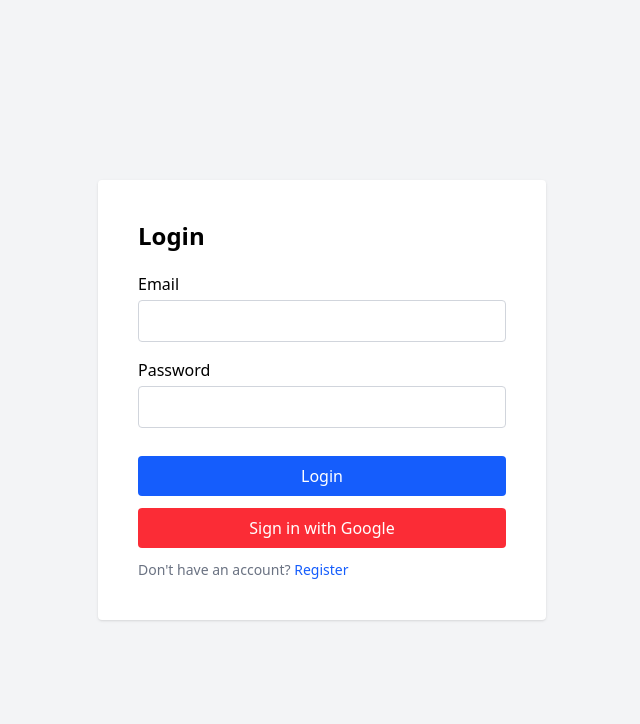
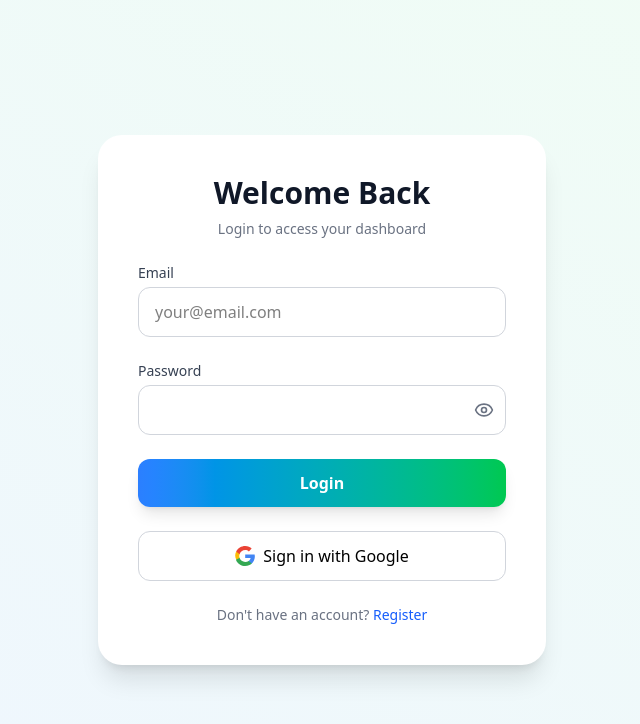
Before and after one commit to lemon-19/finance-app, a React (Vite) app: page /login in a window 1280 px wide. Shown: the top 724 px of the page, without its empty margins (318-958 px from the left). Built offline with nearby package versions, Linux system fonts and the light colour scheme; no server answers.

Commit message:
Added design in login page

```diff
--- a/src/pages/auth/Login.jsx
+++ b/src/pages/auth/Login.jsx
@@ -1,6 +1,5 @@
 import { useState } from "react";
-import Input from "../../components/ui/Input";
-import Button from "../../components/ui/Button";
+import { Eye, EyeOff } from "lucide-react"; // <-- import icons
 import { loginUser, signInWithGoogle } from "../../api/auth";
 import { useNavigate } from "react-router-dom";
 import { getFirestore, doc, getDoc, setDoc } from "firebase/firestore";
@@ -16,8 +15,9 @@ export default function Login() {
 
   const [email, setEmail] = useState("");
   const [password, setPassword] = useState("");
+  const [loading, setLoading] = useState(false);
+  const [showPassword, setShowPassword] = useState(false); // <-- toggle state
 
-  // Default categories for new users
   const setupDefaultCategories = async (uid) => {
     const defaultExpenses = ["Snacks", "Transport", "Grocery", "Entertainment"];
     const defaultBills = ["Subscription", "Utilities", "Mobile/Telecom", "Loan"];
@@ -29,32 +29,32 @@ export default function Login() {
   };
 
   const handleLogin = async () => {
+    setLoading(true);
     try {
       const user = await loginUser(email, password);
       setUser(user);
       navigate("/");
     } catch (err) {
       alert(err.message);
+    } finally {
+      setLoading(false);
     }
   };
 
   const handleGoogleSignIn = async () => {
+    setLoading(true);
     try {
       const user = await signInWithGoogle();
-
-      // Check if user exists in Firestore
       const userRef = doc(db, "users", user.uid);
       const userSnap = await getDoc(userRef);
 
       if (!userSnap.exists()) {
-        // New user: create Firestore document and default categories
         await setDoc(userRef, {
           uid: user.uid,
           name: user.displayName,
           email: user.email,
           createdAt: new Date(),
         });
-
         await setupDefaultCategories(user.uid);
       }
 
@@ -63,28 +63,84 @@ export default function Login() {
     } catch (err) {
       console.error(err);
       alert(err.message);
+    } finally {
+      setLoading(false);
     }
   };
 
   return (
-    <div className="flex items-center justify-center min-h-screen bg-gray-100">
-      <div className="bg-white p-10 rounded shadow w-full max-w-md">
-        <h2 className="text-2xl font-bold mb-5">Login</h2>
+    <div className="flex items-center justify-center min-h-screen bg-gradient-to-tr from-blue-50 to-green-50 p-4">
+      <div className="bg-white rounded-3xl shadow-xl w-full max-w-md p-8 sm:p-10 flex flex-col gap-6">
+        <div className="text-center">
+          <h2 className="text-3xl font-bold text-gray-900 mb-2">Welcome Back</h2>
+          <p className="text-gray-500 text-sm">Login to access your dashboard</p>
+        </div>
 
-        <Input label="Email" type="email" value={email} onChange={(e) => setEmail(e.target.value)} />
-        <Input label="Password" type="password" value={password} onChange={(e) => setPassword(e.target.value)} />
+        {/* Email Input */}
+        <div className="flex flex-col gap-1">
+          <label className="text-gray-700 font-medium text-sm">Email</label>
+          <input
+            type="email"
+            value={email}
+            onChange={(e) => setEmail(e.target.value)}
+            placeholder="your@email.com"
+            className="w-full px-4 py-3 border border-gray-300 rounded-xl focus:ring-2 focus:ring-blue-500 focus:border-transparent transition"
+          />
+        </div>
 
-        <Button onClick={handleLogin} className="w-full mt-3">Login</Button>
+{/* Password Input with Eye Toggle */}
+<div className="flex flex-col gap-1 relative">
+  <label className="text-gray-700 font-medium text-sm">Password</label>
+  <div className="relative">
+    <input
+      type={showPassword ? "text" : "password"}
+      value={password}
+      onChange={(e) => setPassword(e.target.value)}
+      className="w-full px-4 py-3 border border-gray-300 rounded-xl focus:ring-2 focus:ring-blue-500 focus:border-transparent transition pr-12"
+    />
+    <button
+      type="button"
+      onClick={() => setShowPassword(!showPassword)}
+      className="absolute inset-y-0 right-3 flex items-center justify-center text-gray-500 hover:text-gray-700"
+    >
+      {showPassword ? <EyeOff size={20} /> : <Eye size={20} />}
+    </button>
+  </div>
+</div>
 
-        <Button
+
+        {/* Login Button */}
+        <button
+          onClick={handleLogin}
+          disabled={loading}
+          className="w-full py-3 bg-gradient-to-r from-blue-500 to-green-500 text-white font-semibold rounded-xl shadow-lg hover:scale-105 transform transition-all disabled:opacity-50 disabled:cursor-not-allowed"
+        >
+          {loading ? "Logging in..." : "Login"}
+        </button>
+
+        {/* Google Sign-In */}
+        <button
           onClick={handleGoogleSignIn}
-          className="w-full mt-3 bg-red-500 hover:bg-red-600 text-white flex items-center justify-center gap-2"
+          disabled={loading}
+          className="w-full py-3 border border-gray-300 rounded-xl flex items-center justify-center gap-2 hover:bg-gray-50 transition disabled:opacity-50 disabled:cursor-not-allowed"
         >
+          <svg className="w-5 h-5" viewBox="0 0 533.5 544.3">
+            <path fill="#4285F4" d="M533.5 278.4c0-17.4-1.6-34.1-4.6-50.4H272v95.4h147c-6.4 34.5-25.8 63.7-55 83.2v68h88.9c52.2-48 82.6-118.7 82.6-196.2z"/>
+            <path fill="#34A853" d="M272 544.3c74.2 0 136.5-24.7 182-66.7l-88.9-68c-24.7 16.6-56.1 26.3-93.1 26.3-71.6 0-132.2-48.3-153.8-113.1H27v70.7C72.1 485.1 167 544.3 272 544.3z"/>
+            <path fill="#FBBC05" d="M118.2 325.5c-5.4-16.2-8.5-33.6-8.5-51.5s3.1-35.3 8.5-51.5V152.3H27C9.6 187.5 0 223.8 0 261s9.6 73.5 27 108.7l91.2-44.2z"/>
+            <path fill="#EA4335" d="M272 107.4c38.7 0 73.2 13.3 100.5 39.3l75.3-75.3C408.4 24.8 346.1 0 272 0 167 0 72.1 59.2 27 152.3l91.2 70.7c21.6-64.8 82.2-113.1 153.8-113.1z"/>
+          </svg>
           Sign in with Google
-        </Button>
+        </button>
 
-        <p className="mt-3 text-sm text-gray-500">
-          Don't have an account? <span className="text-blue-600 cursor-pointer" onClick={() => navigate("/register")}>Register</span>
+        <p className="text-center text-gray-500 text-sm">
+          Don't have an account?{" "}
+          <span
+            onClick={() => navigate("/register")}
+            className="text-blue-600 font-medium cursor-pointer hover:underline"
+          >
+            Register
+          </span>
         </p>
       </div>
     </div>
--- a/src/pages/income/Income.jsx
+++ b/src/pages/income/Income.jsx
@@ -153,7 +153,9 @@ export default function Income() {
       <p className="text-xs text-red-500">Due Date: {new Date(inc.dueDate).toLocaleDateString()}</p>
     )}
   </div>
-                  <div className="flex items-center gap-4">
+
+  {/* Amount + Icons */}
+  <div className="flex justify-between items-center mt-3 sm:mt-0 w-full sm:w-auto">
     <p className="text-xl font-bold text-gray-900">{formatCurrency(inc.amount)}</p>
     <div className="flex gap-2">
       <button
@@ -173,6 +175,7 @@ export default function Income() {
     </div>
   </div>
 </div>
+
               ))}
             </div>
           ) : (
```
Lines whose indentation alone changed are shown as unchanged.
